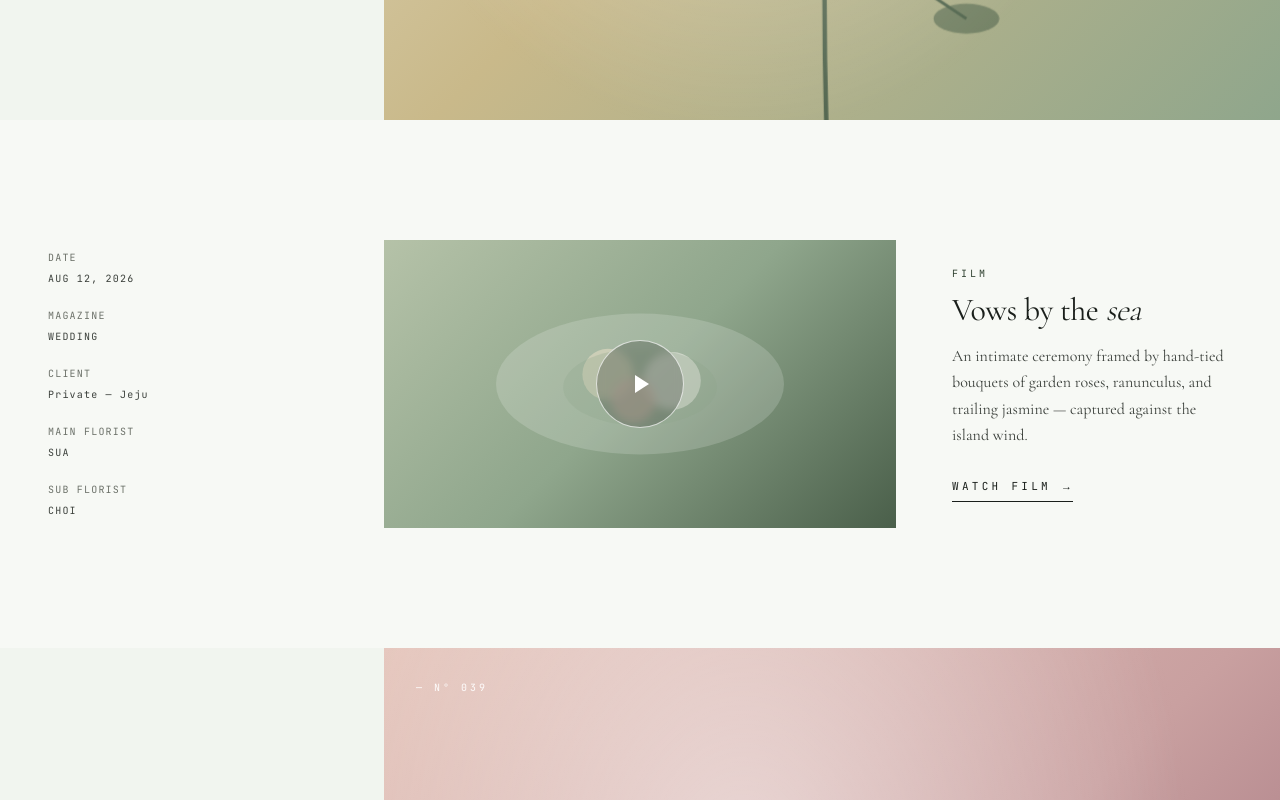
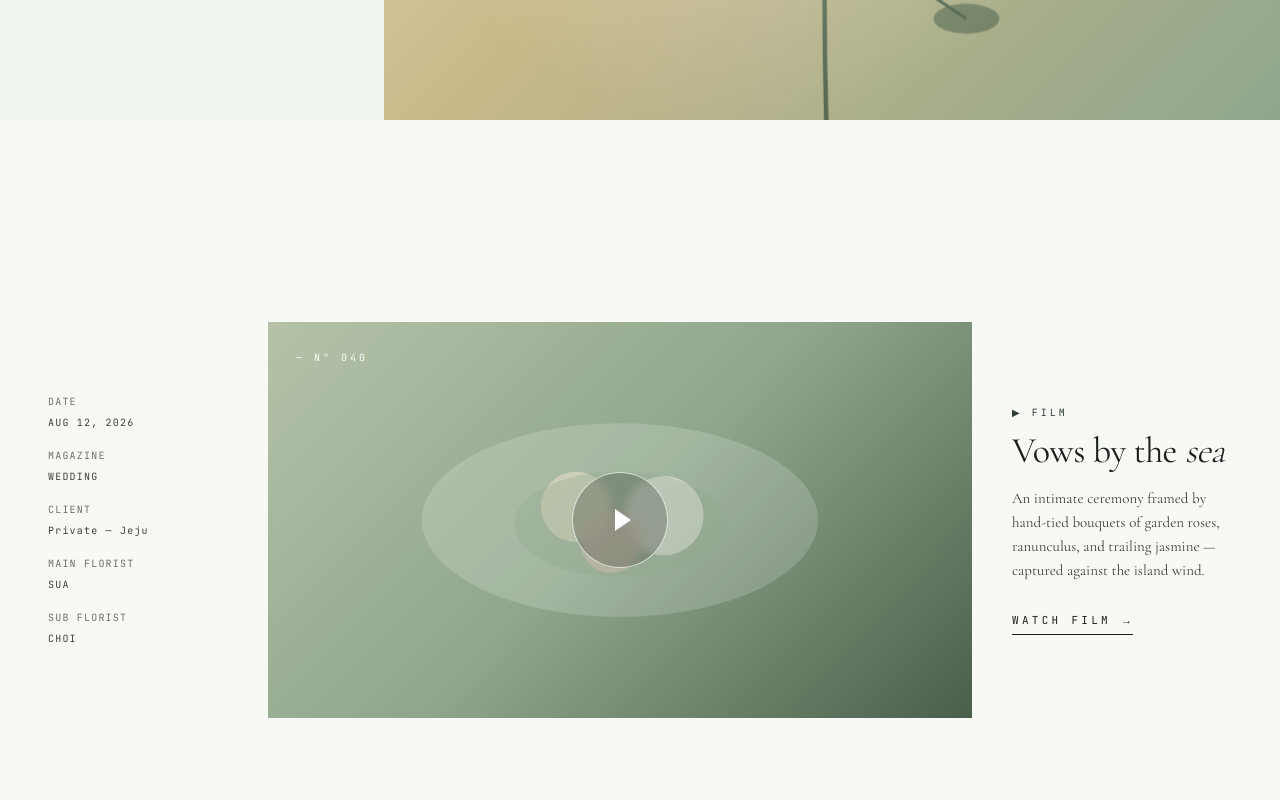
Before and after one commit to bnf9910/chezsua, a Next.js app: page /en in a window 1280 px wide. Shown: the part 1480-2280 px from the top of the page. Built offline with nearby package versions, Linux system fonts and the light colour scheme; no server answers; the database is empty.

Commit message:
Resize video article to match magazine article scale

```diff
--- a/src/components/home/VideoArticle.tsx
+++ b/src/components/home/VideoArticle.tsx
@@ -47,32 +47,34 @@ export function VideoArticle({ lookbook, locale, index }: VideoArticleProps) {
   }[locale];
 
   return (
-    <article className="grid bg-bg-soft py-[120px] max-md:py-16">
-      <div className="max-w-[1600px] mx-auto px-12 w-full grid grid-cols-[280px_1fr_280px] gap-14 items-center max-lg:grid-cols-1 max-lg:gap-10 max-md:px-7">
+    // 매거진 article과 비슷한 크기감을 위해 min-height: 100vh
+    <article className="grid bg-bg-soft min-h-screen items-center py-16 max-md:py-10">
+      {/* 좌측 메타 (180px) | 영상 (1fr) | 우측 텍스트 (220px) - 영상이 훨씬 커짐 */}
+      <div className="w-full px-12 max-md:px-7 grid grid-cols-[180px_1fr_220px] gap-10 items-center max-lg:grid-cols-1 max-lg:gap-8">
         {/* 좌측 메타 */}
         <div className="text-mono text-[10px] tracking-[0.12em] text-ink-secondary leading-[2.1] uppercase max-lg:text-center">
           <span className="text-ink-muted block">{labels.date}</span>
           <div>{formatArticleDate(lookbook.publish_date, locale)}</div>
 
-          <span className="text-ink-muted block mt-4">{labels.magazine}</span>
+          <span className="text-ink-muted block mt-3">{labels.magazine}</span>
           <div>{magazineCategory(lookbook.category, locale)}</div>
 
-          <span className="text-ink-muted block mt-4">{labels.client}</span>
+          <span className="text-ink-muted block mt-3">{labels.client}</span>
           <div className="normal-case">{lookbook.client}</div>
 
-          <span className="text-ink-muted block mt-4">{labels.mainFlorist}</span>
+          <span className="text-ink-muted block mt-3">{labels.mainFlorist}</span>
           <div>{lookbook.main_florist || 'YOON'}</div>
 
-          <span className="text-ink-muted block mt-4">{labels.subFlorist}</span>
+          <span className="text-ink-muted block mt-3">{labels.subFlorist}</span>
           <div>{lookbook.sub_florist || 'CHOI'}</div>
         </div>
 
-        {/* 중앙 영상 */}
+        {/* 중앙 영상 — aspect ratio 16:9, 큰 사이즈 */}
         <Link
           href={`/lookbooks/story/${lookbook.slug}`}
-          className="block aspect-[16/9] bg-ink-primary relative overflow-hidden group"
+          className="block aspect-[16/9] bg-ink-primary relative overflow-hidden group w-full max-h-[80vh]"
         >
-          {/* 세이지 그린 그라디언트 + SVG 일러스트 */}
+          {/* 그라디언트 배경 + SVG 일러스트 */}
           <div
             className="absolute inset-0"
             style={{ backgroundImage: 'linear-gradient(135deg, #B5C2A8 0%, #8FA68C 50%, #4A5F4A 100%)' }}
@@ -88,20 +90,25 @@ export function VideoArticle({ lookbook, locale, index }: VideoArticleProps) {
             </svg>
           </div>
 
+          {/* 영상 N° 라벨 (좌측 상단) */}
+          <span className="absolute top-7 left-7 text-mono text-[10px] tracking-[0.3em] uppercase text-white/95 z-[2]">
+            — N° {issueNo}
+          </span>
+
           {/* Play button */}
           <div className="absolute inset-0 flex items-center justify-center z-[2]">
             <div
-              className="w-[88px] h-[88px] border border-white/70 rounded-full flex items-center justify-center transition-all group-hover:bg-white/90 backdrop-blur-sm"
+              className="w-24 h-24 border border-white/70 rounded-full flex items-center justify-center transition-all group-hover:bg-white/90 backdrop-blur-sm"
               style={{ background: 'rgba(0,0,0,0.2)' }}
             >
               <span
-                className="block ml-1"
+                className="block ml-1.5"
                 style={{
                   width: 0,
                   height: 0,
-                  borderLeft: '14px solid #fff',
-                  borderTop: '9px solid transparent',
-                  borderBottom: '9px solid transparent',
+                  borderLeft: '16px solid #fff',
+                  borderTop: '11px solid transparent',
+                  borderBottom: '11px solid transparent',
                 }}
               />
             </div>
@@ -111,14 +118,14 @@ export function VideoArticle({ lookbook, locale, index }: VideoArticleProps) {
         {/* 우측 텍스트 */}
         <div className="max-lg:text-center">
           <div className="text-mono text-[10px] tracking-[0.3em] uppercase text-accent-green mb-3">
-            {labels.film}
+            ▶ {labels.film}
           </div>
           <h3
-            className="text-serif text-[32px] font-normal leading-[1.05] tracking-[-0.015em] text-ink-primary mb-4"
+            className="text-serif text-[36px] font-normal leading-[1.05] tracking-[-0.015em] text-ink-primary mb-4 max-lg:text-[32px]"
             dangerouslySetInnerHTML={{ __html: renderTitleWithEmphasis(title || '') }}
           />
           {excerpt && (
-            <p className="text-serif text-base leading-[1.65] text-ink-secondary mb-6">
+            <p className="text-serif text-[15px] leading-[1.6] text-ink-secondary mb-6 line-clamp-4">
               {excerpt}
             </p>
           )}
```
